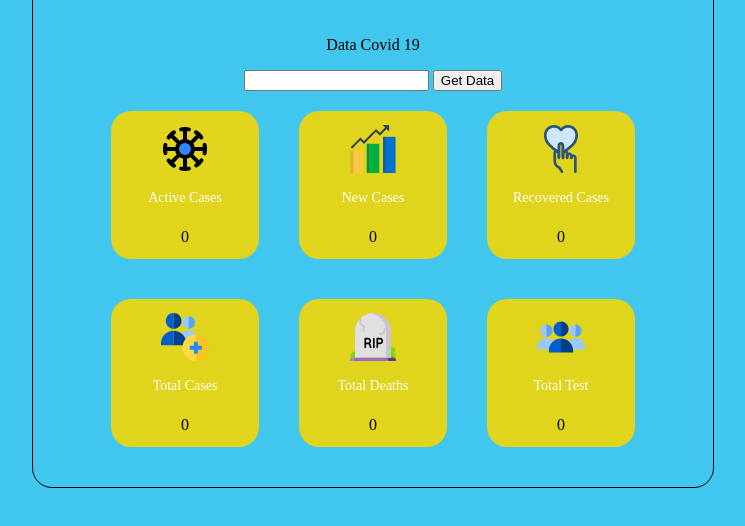
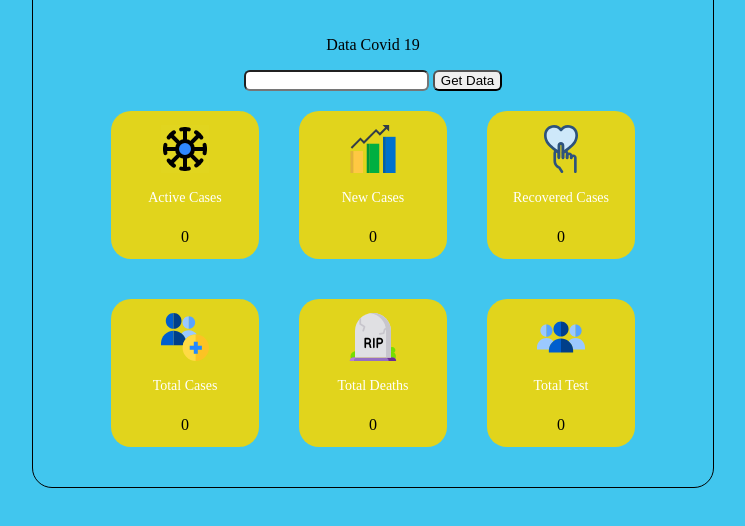
Before and after one commit to elfrand3/studi.Independen_hacktiv, a plain HTML site: page assigment3/index.html in a window 1280 px wide. Shown: the part 196-722 px from the top of the page, without its empty margins (267-1012 px from the left). Drawn offline with Linux system fonts and the light colour scheme.

Commit message:
Update style.css

```diff
--- a/assigment3/style.css
+++ b/assigment3/style.css
@@ -53,3 +53,9 @@ body {
   width: 3rem;
   height: 3rem;
 }
+input{
+  border-radius: 6px;
+}
+button{
+  border-radius: 6px;
+}
```
